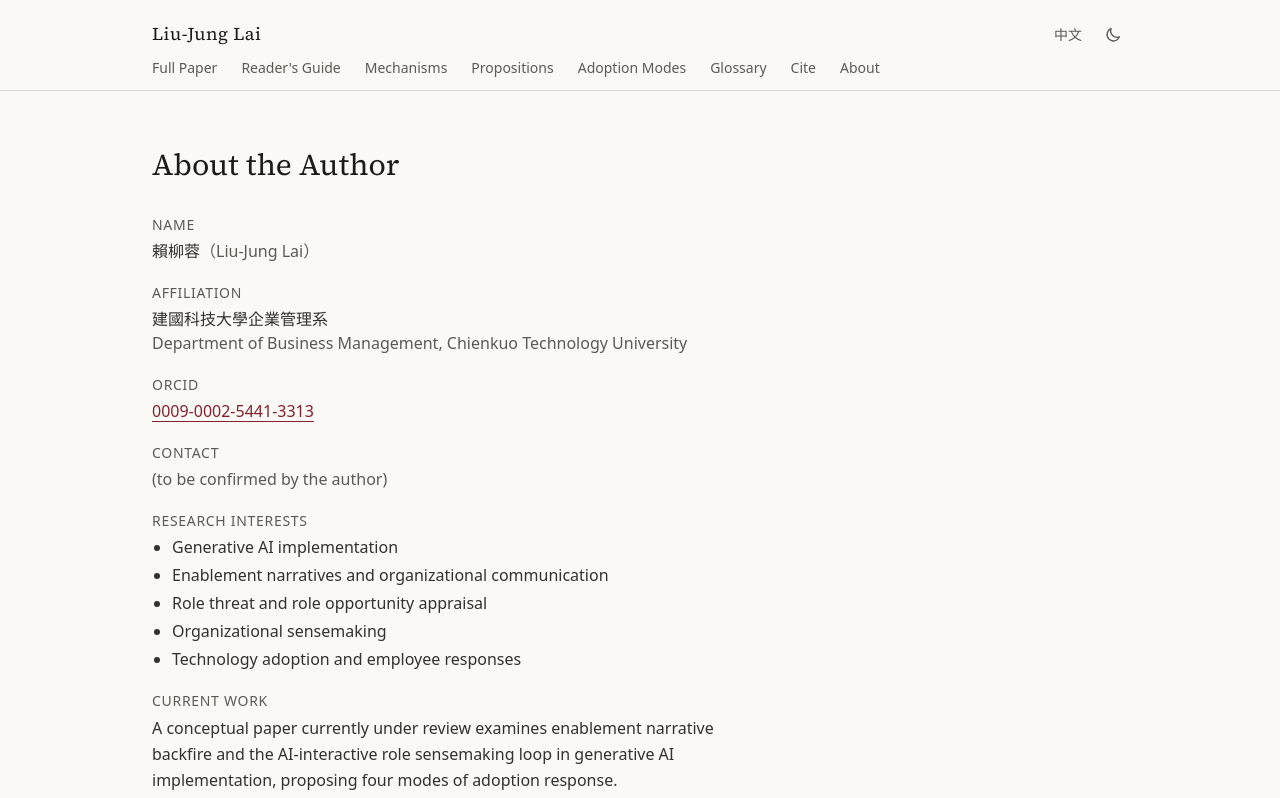
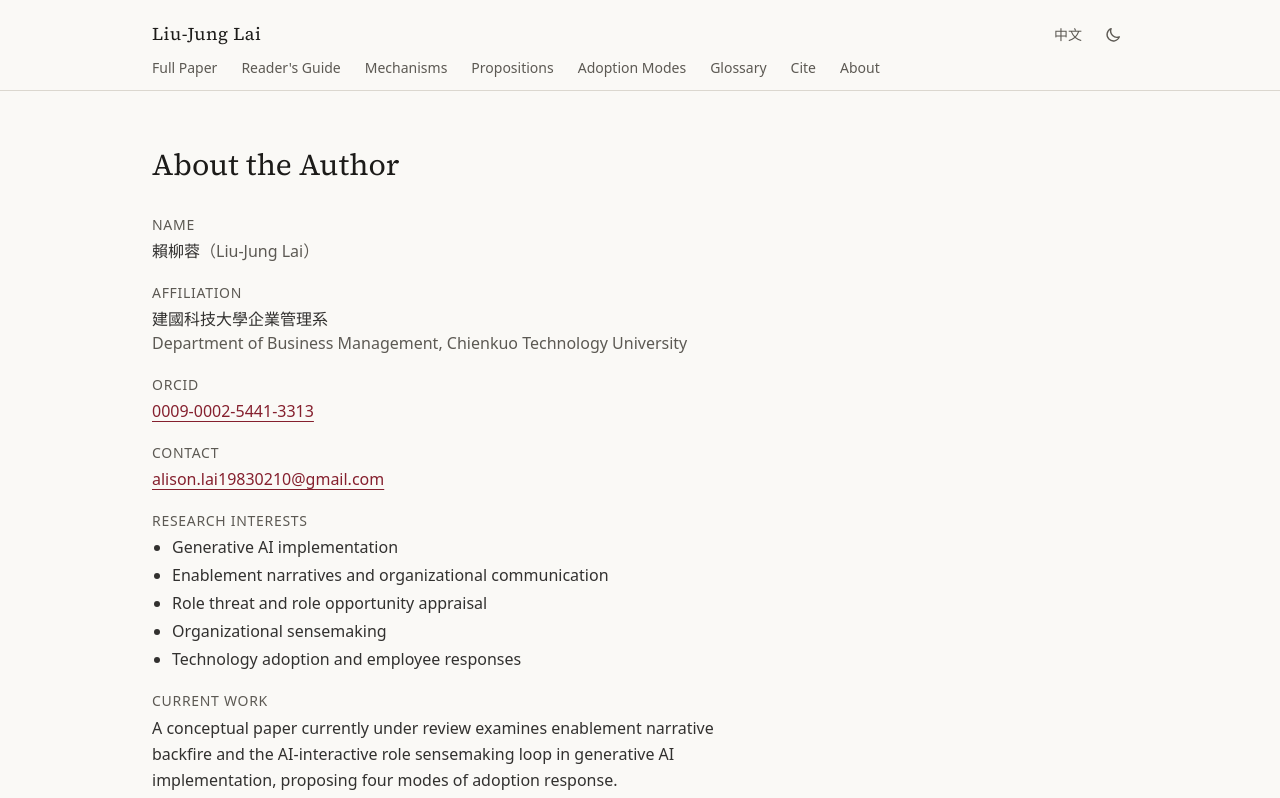
Before and after one commit to panpanhuang332/Liu-Jung-Lai, a Next.js app: page /en/about in a window 1280 px wide. Shown: the top 798 px of the page. Built offline with nearby package versions, Linux system fonts and the light colour scheme; no server answers.

Commit message:
Fill in contact email on the About page
Co-Authored-By: Claude Fable 5 <noreply@anthropic.com>
Claude-Session: https://claude.ai/code/session_015e9Lf8xcDixUJDusPaFWxJ

```diff
--- a/app/[locale]/about/page.tsx
+++ b/app/[locale]/about/page.tsx
@@ -29,7 +29,6 @@ const copy = {
     currentWorkLabel: "目前研究",
     currentWork:
       "目前投稿中的概念性論文探討生成式 AI 導入中的賦能敘事反噬與 AI 互動式角色意義建構迴圈，並提出四種採用回應模式。",
-    pendingNote: "（待作者確認後補上）",
   },
   en: {
     title: "About the Author",
@@ -50,7 +49,6 @@ const copy = {
     currentWorkLabel: "Current work",
     currentWork:
       "A conceptual paper currently under review examines enablement narrative backfire and the AI-interactive role sensemaking loop in generative AI implementation, proposing four modes of adoption response.",
-    pendingNote: "(to be confirmed by the author)",
   },
 } as const;
 
@@ -147,7 +145,14 @@ export default async function AboutPage({
             <dt className="text-sm font-medium text-muted uppercase tracking-wider">
               {c.emailLabel}
             </dt>
-            <dd className="mt-1 text-muted">{c.pendingNote}</dd>
+            <dd className="mt-1">
+              <a
+                href="mailto:alison.lai19830210@gmail.com"
+                className="text-accent underline underline-offset-4 hover:no-underline"
+              >
+                alison.lai19830210@gmail.com
+              </a>
+            </dd>
           </div>
           <div>
             <dt className="text-sm font-medium text-muted uppercase tracking-wider">
```
